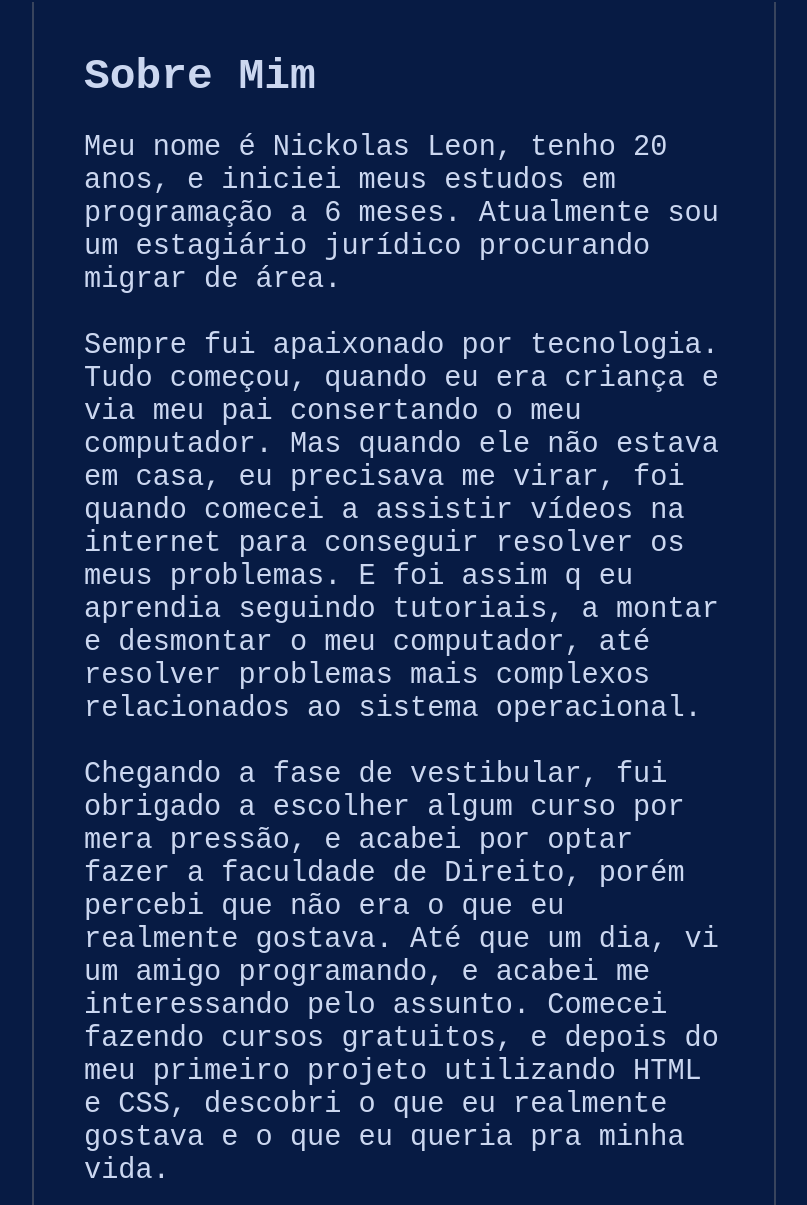
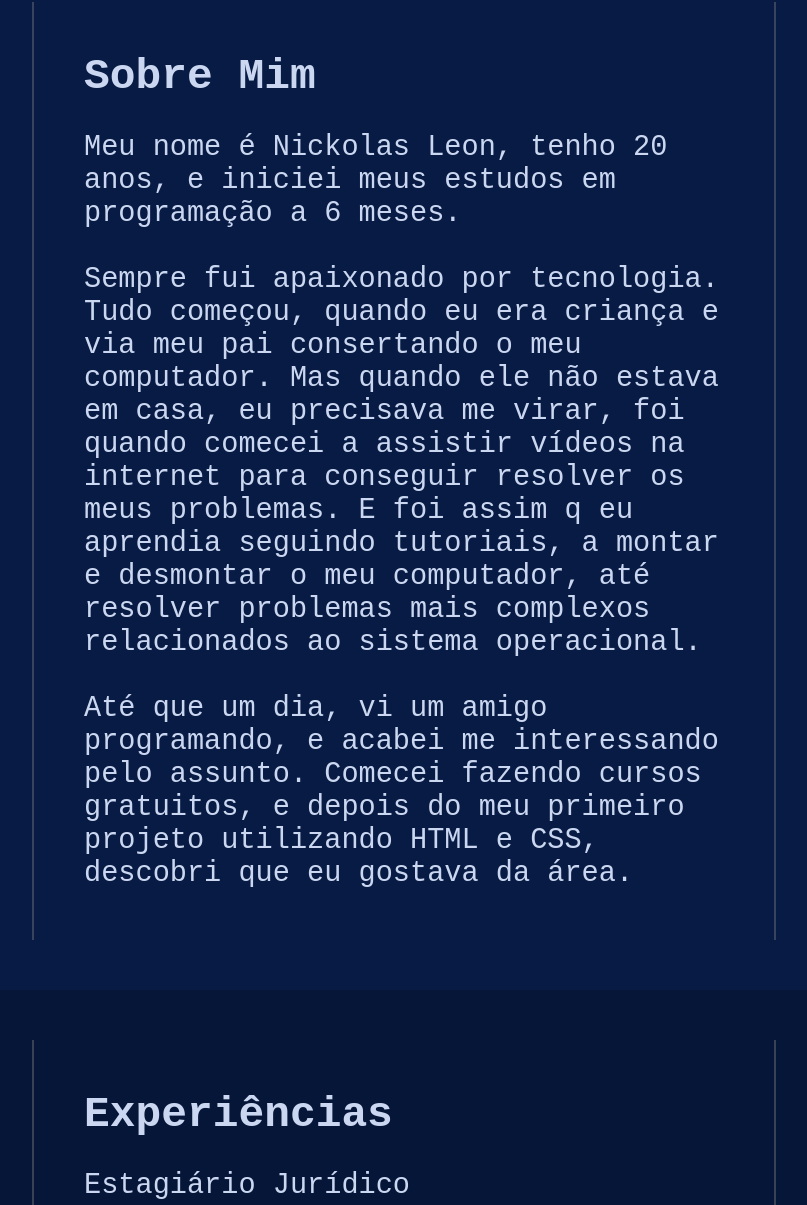
Before and after one commit to Nicksleon/portfolio, a plain HTML site: page index.html in a window 1280 px wide. Shown: the part 2240-3445 px from the top of the page, without its empty margins (236-1043 px from the left). Drawn offline with Linux system fonts and the light colour scheme.

Commit message:
Update index.html

```diff
--- a/index.html
+++ b/index.html
@@ -87,9 +87,9 @@
   <section class="sobre-mim" id="sobre-mim">
     <div class="container hidden">
       <h2>Sobre Mim</h2>
-      <p>Meu nome é Nickolas Leon, tenho 20 anos, e iniciei meus estudos em programação a 6 meses. Atualmente sou um estagiário jurídico procurando migrar de área.</p><br>
+      <p>Meu nome é Nickolas Leon, tenho 20 anos, e iniciei meus estudos em programação a 6 meses.</p><br>
       <p>Sempre fui apaixonado por tecnologia. Tudo começou, quando eu era criança e via meu pai consertando o meu computador. Mas quando ele não estava em casa, eu precisava me virar, foi quando comecei a assistir vídeos na internet para conseguir resolver os meus problemas. E foi assim q eu aprendia seguindo tutoriais, a montar e desmontar o meu computador, até resolver problemas mais complexos relacionados ao sistema operacional.</p><br>
-      <p>Chegando a fase de vestibular, fui obrigado a escolher algum curso por mera pressão, e acabei por optar fazer a faculdade de Direito, porém percebi que não era o que eu realmente gostava. Até que um dia, vi um amigo programando, e acabei me interessando pelo assunto. Comecei fazendo cursos gratuitos, e depois do meu primeiro projeto utilizando HTML e CSS, descobri o que eu realmente gostava e o que eu queria pra minha vida.</p>
+      <p>Até que um dia, vi um amigo programando, e acabei me interessando pelo assunto. Comecei fazendo cursos gratuitos, e depois do meu primeiro projeto utilizando HTML e CSS, descobri que eu gostava da área.</p>
     </div>
   </section>
 
```
